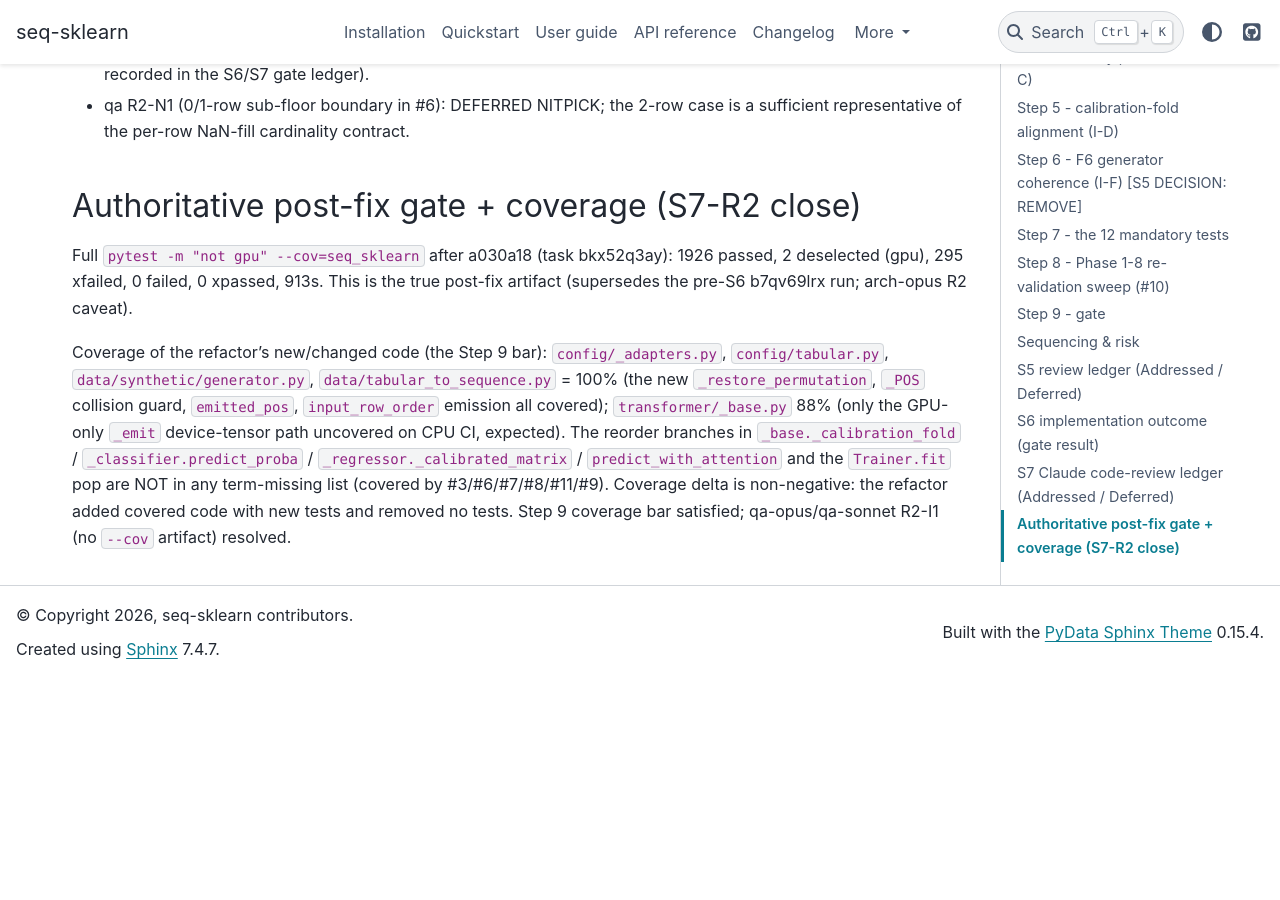
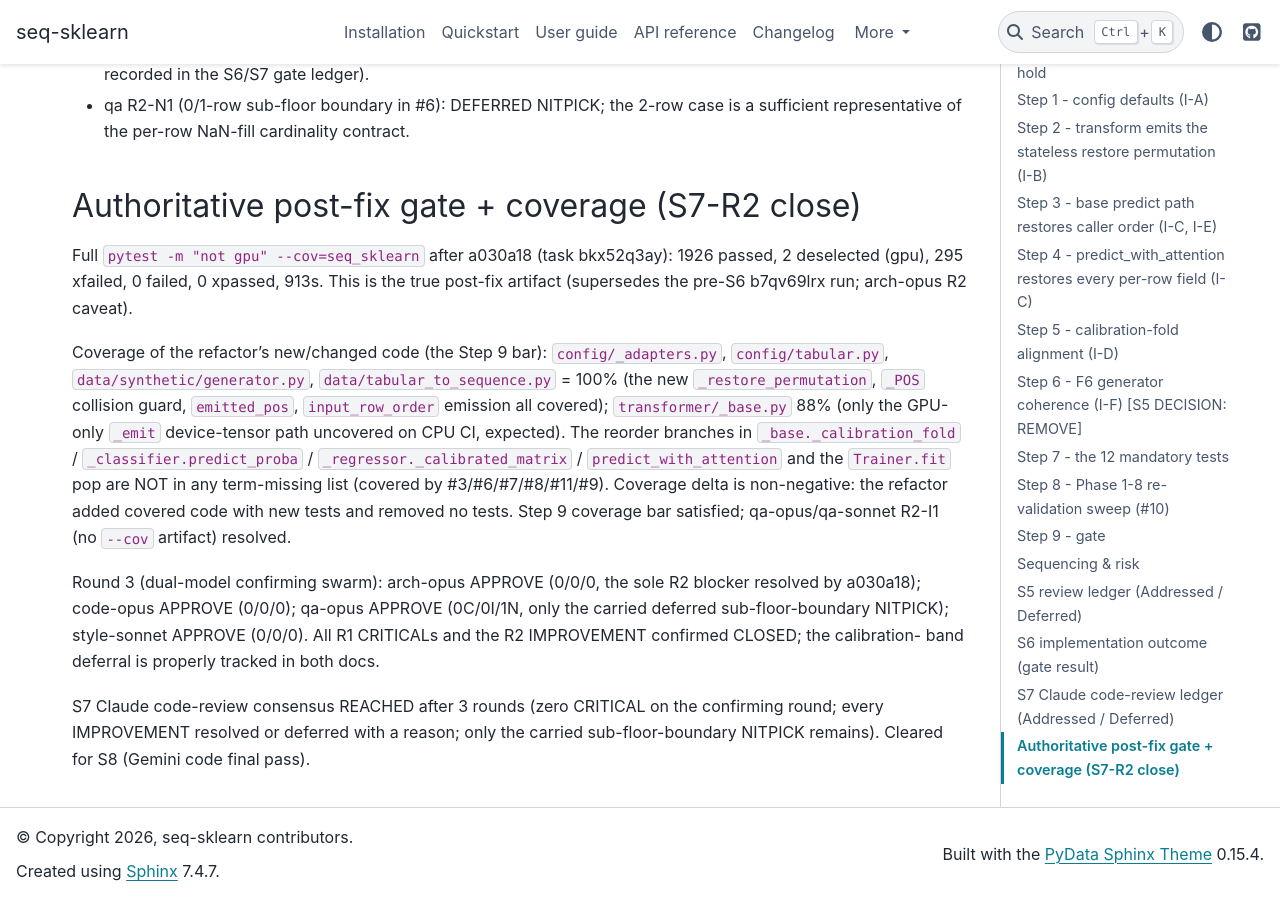
Before and after one commit to switch527/seq-sklearn, a Sphinx documentation site: the page built from docs/refactor_prediction_step.md, in a window 1280 px wide and 900 px high, scrolled down 12440 px. Built offline with Sphinx 7.4.7 and the PyData theme 0.15.4, drawn with Linux system fonts in a browser that asks for light colours; before the commit the page ends 13119 px from its top, so only the background shows below that.

Commit message:
docs(phase9): S7 Claude code-review consensus REACHED (3 rounds)
R3 confirming swarm all APPROVE (arch/code/qa/style, 0 CRITICAL).
The sole R2 blocker (architecture.md doc-internal contradiction,
a030a18) is verified resolved. Calibration-band re-derivation
remains a tracked deferral to S8/Gemini. Cleared for the Gemini
code final pass.

Co-Authored-By: Claude Opus 4.7 (1M context) <noreply@anthropic.com>

```diff
--- a/docs/refactor_prediction_step.md
+++ b/docs/refactor_prediction_step.md
@@ -697,3 +697,15 @@ path uncovered on CPU CI, expected). The reorder branches in
 added covered code with new tests and removed no tests. Step 9
 coverage bar satisfied; qa-opus/qa-sonnet R2-I1 (no `--cov`
 artifact) resolved.
+
+Round 3 (dual-model confirming swarm): arch-opus APPROVE (0/0/0,
+the sole R2 blocker resolved by a030a18); code-opus APPROVE
+(0/0/0); qa-opus APPROVE (0C/0I/1N, only the carried deferred
+sub-floor-boundary NITPICK); style-sonnet APPROVE (0/0/0). All R1
+CRITICALs and the R2 IMPROVEMENT confirmed CLOSED; the calibration-
+band deferral is properly tracked in both docs.
+
+S7 Claude code-review consensus REACHED after 3 rounds (zero
+CRITICAL on the confirming round; every IMPROVEMENT resolved or
+deferred with a reason; only the carried sub-floor-boundary NITPICK
+remains). Cleared for S8 (Gemini code final pass).
```
